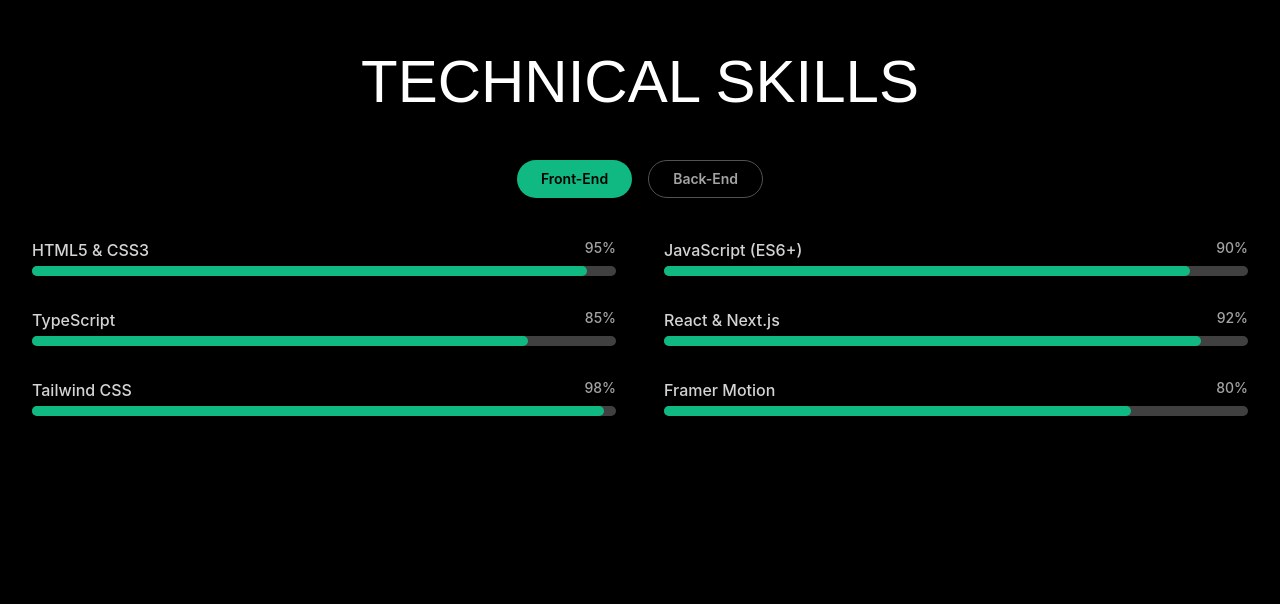
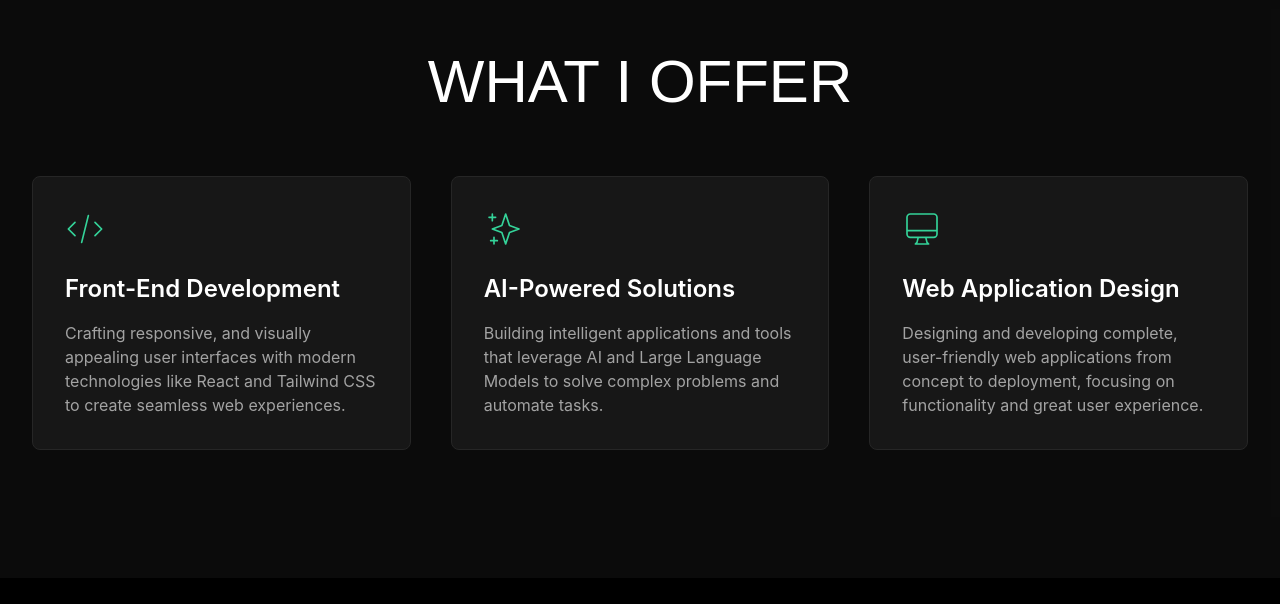
Before and after one commit to Kagisogotech/Personal, a React (Vite) app: page / in a window 1280 px wide. Shown: the part 1516-2120 px from the top of the page. Built offline with nearby package versions, Linux system fonts and the light colour scheme.

Commit message:
services

```diff
--- a/App.tsx
+++ b/App.tsx
@@ -126,6 +126,8 @@ const App: React.FC = () => {
                         </div>
                     </div>
                 </section>
+
+                <ServicesSection />
 
                 {/* --- SKILLS SECTION --- */}
                 <section id="skills" className="py-20 md:py-32" ref={skillsSectionRef}>
@@ -329,6 +331,7 @@ const Header: React.FC = () => {
 
     const navItems = [
         { name: "About", href: "/#about" },
+        { name: "Services", href: "/#services" },
         { name: "Skills", href: "/#skills" },
         { name: "Qualification", href: "/#qualification" },
         { name: "Resume", href: "/#resume" },
@@ -657,6 +660,55 @@ const CertificateCard: React.FC<{ imageUrl: string; title: string; onClick: () =
     );
 };
 
+const ServicesSection: React.FC = () => {
+    const services = [
+        {
+            icon: (
+                <svg xmlns="http://www.w3.org/2000/svg" className="h-10 w-10" fill="none" viewBox="0 0 24 24" stroke="currentColor" strokeWidth={1}>
+                    <path strokeLinecap="round" strokeLinejoin="round" d="M10 20l4-16m4 4l4 4-4 4M6 16l-4-4 4-4" />
+                </svg>
+            ),
+            title: 'Front-End Development',
+            description: 'Crafting responsive, and visually appealing user interfaces with modern technologies like React and Tailwind CSS to create seamless web experiences.',
+        },
+        {
+            icon: (
+                <svg xmlns="http://www.w3.org/2000/svg" className="h-10 w-10" fill="none" viewBox="0 0 24 24" stroke="currentColor" strokeWidth={1}>
+                    <path strokeLinecap="round" strokeLinejoin="round" d="M5 3v4M3 5h4M6 17v4m-2-2h4m5-16l2.286 6.857L21 12l-5.714 2.143L13 21l-2.286-6.857L5 12l5.714-2.143L13 3z" />
+                </svg>
+            ),
+            title: 'AI-Powered Solutions',
+            description: 'Building intelligent applications and tools that leverage AI and Large Language Models to solve complex problems and automate tasks.',
+        },
+        {
+            icon: (
+                <svg xmlns="http://www.w3.org/2000/svg" className="h-10 w-10" fill="none" viewBox="0 0 24 24" stroke="currentColor" strokeWidth={1}>
+                    <path strokeLinecap="round" strokeLinejoin="round" d="M9.75 17L9 20l-1 1h8l-1-1-.75-3M3 13h18M5 17h14a2 2 0 002-2V5a2 2 0 00-2-2H5a2 2 0 00-2 2v10a2 2 0 002 2z" />
+                </svg>
+            ),
+            title: 'Web Application Design',
+            description: 'Designing and developing complete, user-friendly web applications from concept to deployment, focusing on functionality and great user experience.',
+        },
+    ];
+
+    return (
+        <section id="services" className="py-20 md:py-32 bg-neutral-900/50">
+            <div className="max-w-screen-xl mx-auto px-8">
+                <h2 className="text-4xl md:text-6xl font-anton uppercase text-center mb-16">What I Offer</h2>
+                <div className="grid grid-cols-1 md:grid-cols-2 lg:grid-cols-3 gap-10">
+                    {services.map((service, index) => (
+                        <div key={index} className="bg-neutral-900 p-8 rounded-lg border border-neutral-800 hover:border-emerald-500/50 transition-all duration-300 transform hover:-translate-y-1">
+                            <div className="text-emerald-400 mb-6">{service.icon}</div>
+                            <h3 className="text-2xl font-semibold text-white mb-4">{service.title}</h3>
+                            <p className="text-neutral-400">{service.description}</p>
+                        </div>
+                    ))}
+                </div>
+            </div>
+        </section>
+    );
+};
+
 // --- DATA ---
 
 const frontendSkills: Skill[] = [
```
